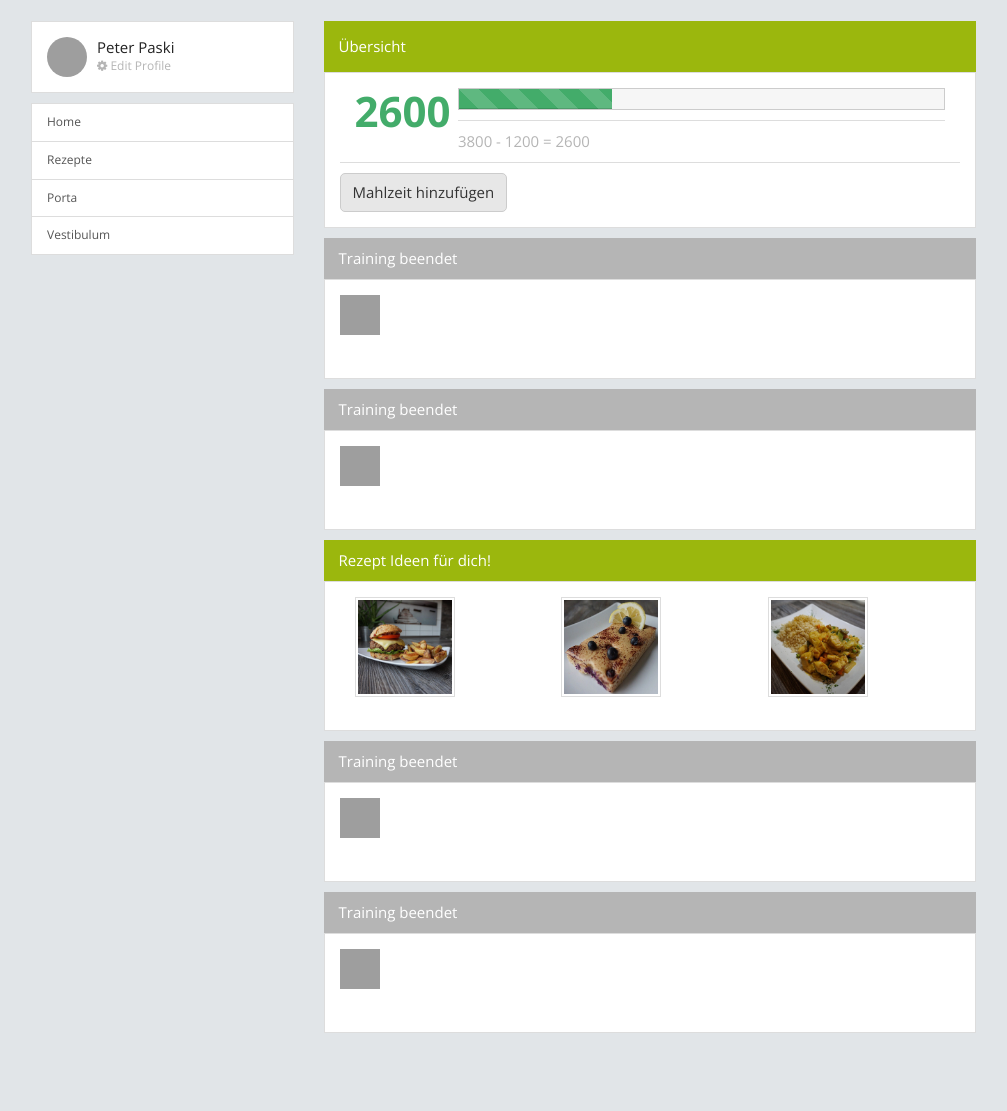
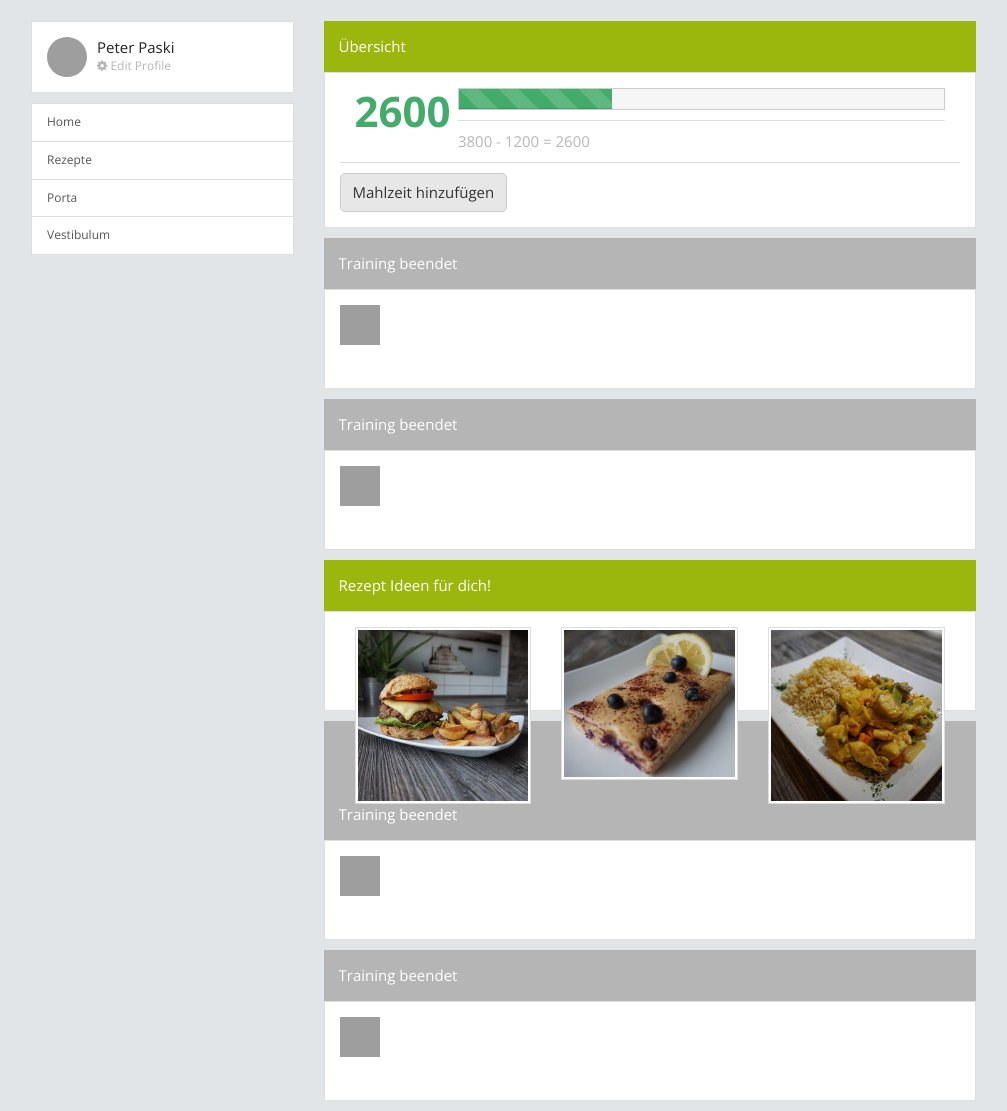
Before and after one commit to inap01/MySimplePlan, a PHP site: page /app/index.html in a window 1280 px wide. Shown: the part 45-1156 px from the top of the page, without its empty margins (39-1046 px from the left). Before the commit the page ends 1077 px from the top, so only its background shows below. Run offline with PHP 8.4, Linux system fonts and the light colour scheme; data that the repository does not hold is empty; some libraries are stand-ins or nearby versions; grey boxes are pictures that could not be loaded.

Commit message:
Schön gemacht

```diff
--- a/app/components/home/index.html
+++ b/app/components/home/index.html
@@ -1,5 +1,6 @@
 <div id="home">
     <div class="wrapper">
+        <div class="home-box">
             <div class="overview-header">Übersicht</div>
             <div class="overview">
                 <div class="row">
@@ -25,7 +26,44 @@
                     <a href="#/diary"><button class="btn btn-default">Mahlzeit hinzufügen</button></a>
                 </div>
             </div>
+        </div>
 
+        <div class="home-box">
+            <div class="post-header">
+                Training beendet
+            </div>
+            <div class="post">
+                <img width="40" height="40" class="avatar" title="Peter Panski" src="https://d2d69lvc7tiwu6.cloudfront.net/assets/user/default_avatar_male.jpg" alt="Peter Panski">
+            </div>
+        </div>
+
+        <div class="home-box">
+            <div class="post-header">
+                Training beendet
+            </div>
+            <div class="post">
+                <img width="40" height="40" class="avatar" title="Peter Panski" src="https://d2d69lvc7tiwu6.cloudfront.net/assets/user/default_avatar_male.jpg" alt="Peter Panski">
+            </div>
+        </div>
+
+        <div class="home-box">
+            <div class="recipe-header">
+                Rezept Ideen für dich!
+            </div>
+            <div class="recipe">
+                <div class="col-md-4">
+                    <img  src="../assets/img/rezepte/1738698_1758137024409154_289919985_n.jpg">
+                </div>
+                <div class="col-md-4">
+                    <img  src="../assets/img/rezepte/10655024_1033254963402987_289028985_n.jpg">
+                </div>
+                <div class="col-md-4">
+                    <img  src="../assets/img/rezepte/12357627_1667151193502538_760184001_n.jpg">
+                </div>
+            </div>
+        </div>
+
+        <div class="home-box">
             <div class="post-header">
                 Training beendet
             </div>
@@ -39,36 +77,6 @@
             <div class="post">
                 <img width="40" height="40" class="avatar" title="Peter Panski" src="https://d2d69lvc7tiwu6.cloudfront.net/assets/user/default_avatar_male.jpg" alt="Peter Panski">
             </div>
-
-        <div class="recipe-header">
-            Rezept Ideen für dich!
-        </div>
-        <div class="recipe">
-            <div class="col-md-4">
-                <img  src="../assets/img/rezepte/1738698_1758137024409154_289919985_n.jpg">
-            </div>
-            <div class="col-md-4">
-                <img  src="../assets/img/rezepte/10655024_1033254963402987_289028985_n.jpg">
-        </div>
-            <div class="col-md-4">
-                <img  src="../assets/img/rezepte/12357627_1667151193502538_760184001_n.jpg">
-            </div>
-
-
-        </div>
-
-        <div class="post-header">
-            Training beendet
-        </div>
-        <div class="post">
-            <img width="40" height="40" class="avatar" title="Peter Panski" src="https://d2d69lvc7tiwu6.cloudfront.net/assets/user/default_avatar_male.jpg" alt="Peter Panski">
-        </div>
-
-        <div class="post-header">
-            Training beendet
-        </div>
-        <div class="post">
-            <img width="40" height="40" class="avatar" title="Peter Panski" src="https://d2d69lvc7tiwu6.cloudfront.net/assets/user/default_avatar_male.jpg" alt="Peter Panski">
         </div>
 
     </div>
--- a/assets/styles/_diary.scss
+++ b/assets/styles/_diary.scss
@@ -33,7 +33,7 @@
     }
 
     .delete{
-        background-color:$danger;
+        background-color: $danger;
         @include border-radius(50%,50%,50%,50%);
         height: 25px;
         width: 25px;
--- a/assets/styles/_home.scss
+++ b/assets/styles/_home.scss
@@ -1,13 +1,31 @@
 .wrapper{
     width:100%;
 
-    .overview{
+    .home-box {
+        .overview-header,
+        .post-header,
+        .recipe-header {
+            background-color: $grey;
+            min-height: 40px;
+            padding: 15px;
+            color: $white;
+            font-weight: 500;
+        }
+
+        .overview,
+        .post,
+        .recipe {
             background-color: $white;
             min-height: 100px;
             margin-bottom: 10px;
             padding: 15px;
             border: 1px solid $grey-border;
+        }
 
+
+        // OVERVIEW ====================================================================================================
+
+        .overview{
             h3{
                 color: $success;
                 font-weight: 800;
@@ -43,61 +61,42 @@
         }
 
         .overview-header{
-        background-color:$green;
-        min-height: 40px;
-        padding:15px;
-        color:$white;
-        font-weight: 500;
+            background-color: $green;
         }
 
 
 
+        // POSTS =======================================================================================================
+
         .post-header{
-        background-color:$grey;
-        min-height: 20px;
-        padding:10px 15px;
-        color:$white;
             font-weight: 300;
         }
 
         .post{
-
-        background-color: $white;
-        min-height: 100px;
-        margin-bottom: 10px;
-        padding: 15px;
-        border: 1px solid $grey-border;
 
             .avatar{
                 margin:auto 0;
             }
         }
 
+
+        // RECIPES =====================================================================================================
+
         .recipe-header{
-        background-color:$green;
-        min-height: 20px;
-        padding:10px 15px;
-        color:$white;
+            background-color: $green;
             font-weight: 300;
         }
 
         .recipe{
-        background-color: $white;
-        min-height: 100px;
-        height: 150px;
-        margin-bottom: 10px;
-        padding: 15px;
-        border: 1px solid $grey-border;
-
+            [class*="col-"] {
                 img{
-            height:100px;
-            width: 100px;
                     background-color:$white;
                     border:1px solid $grey-border;
                     padding:2px;
-            overflow:hidden;
+                    width: 100%;
+                    overflow: hidden;
                 }
-
             }
-
         }
+    }
+}
--- a/assets/styles/mysimpleplan.css
+++ b/assets/styles/mysimpleplan.css
@@ -1,157 +1,204 @@
+/* line 4, mysimpleplan.scss */
 body {
-  background-color: #e1e5e8; }
+  background-color: #e1e5e8;
+}
 
+/* line 1, _topnav.scss */
 #topnav.navbar {
-  background-color: #9bb70d; }
+  background-color: #9bb70d;
+}
+/* line 6, _topnav.scss */
 #topnav.navbar li a:hover, #topnav.navbar li a:focus {
-    background-color: #a3c10e; }
+  background-color: #a3c10e;
+}
+/* line 11, _topnav.scss */
 #topnav.navbar li a.dropdown-toggle.user {
-    padding: 5px 15px; }
+  padding: 5px 15px;
+}
+/* line 15, _topnav.scss */
 #topnav.navbar li a.dropdown-toggle.user img {
   height: 35px;
   width: 35px;
   margin-right: 5px;
   -webkit-border-radius: 50% 50% 50% 50%;
   -moz-border-radius: 50% 50% 50% 50%;
-      border-radius: 50% 50% 50% 50%; }
+  border-radius: 50% 50% 50% 50%;
+}
+/* line 26, _topnav.scss */
 #topnav .brand {
   color: #fff;
   font-weight: 800;
-  text-decoration: none; }
+  text-decoration: none;
+}
 
+/* line 1, _sidebar-profile.scss */
 #sidebar .profile {
   background-color: #fff;
   width: 100%;
   border: 1px solid #dddddd;
   margin-bottom: 10px;
-  padding: 15px; }
+  padding: 15px;
+}
+/* line 8, _sidebar-profile.scss */
 #sidebar .profile .wrapper {
   min-height: 40px;
   padding-left: 50px;
-    position: relative; }
+  position: relative;
+}
+/* line 13, _sidebar-profile.scss */
 #sidebar .profile .wrapper .user {
   float: left;
-      width: 100%; }
+  width: 100%;
+}
+/* line 18, _sidebar-profile.scss */
 #sidebar .profile .wrapper .edit {
   float: left;
   width: 100%;
   color: #b5b5b5;
-      font-size: 12px; }
+  font-size: 12px;
+}
+/* line 25, _sidebar-profile.scss */
 #sidebar .profile .wrapper img {
   position: absolute;
   top: 0;
   left: 0;
   -webkit-border-radius: 50% 50% 50% 50%;
   -moz-border-radius: 50% 50% 50% 50%;
-      border-radius: 50% 50% 50% 50%; }
+  border-radius: 50% 50% 50% 50%;
+}
 
+/* line 1, _home.scss */
 #home .wrapper {
-  width: 100%; }
-  #home .wrapper .overview {
+  width: 100%;
+}
+/* line 5, _home.scss */
+#home .wrapper .home-box .overview-header,
+#home .wrapper .home-box .post-header,
+#home .wrapper .home-box .recipe-header {
+  background-color: #b5b5b5;
+  min-height: 40px;
+  padding: 15px;
+  color: #fff;
+  font-weight: 500;
+}
+/* line 15, _home.scss */
+#home .wrapper .home-box .overview,
+#home .wrapper .home-box .post,
+#home .wrapper .home-box .recipe {
   background-color: #fff;
   min-height: 100px;
   margin-bottom: 10px;
   padding: 15px;
-    border: 1px solid #dddddd; }
-    #home .wrapper .overview h3 {
+  border: 1px solid #dddddd;
+}
+/* line 29, _home.scss */
+#home .wrapper .home-box .overview h3 {
   color: #43ac6a;
   font-weight: 800;
   font-size: 2.8em;
   padding: 0;
-      margin: 0; }
-    #home .wrapper .overview hr {
-      margin: 10px 0; }
-    #home .wrapper .overview .progress {
+  margin: 0;
+}
+/* line 37, _home.scss */
+#home .wrapper .home-box .overview hr {
+  margin: 10px 0;
+}
+/* line 41, _home.scss */
+#home .wrapper .home-box .overview .progress {
   padding: 0;
-      margin: 0; }
-    #home .wrapper .overview .row {
   margin: 0;
-      padding: 0; }
-    #home .wrapper .overview button {
+}
+/* line 46, _home.scss */
+#home .wrapper .home-box .overview .row {
+  margin: 0;
+  padding: 0;
+}
+/* line 53, _home.scss */
+#home .wrapper .home-box .overview button {
   -webkit-border-radius: 5px 5px 5px 5px;
   -moz-border-radius: 5px 5px 5px 5px;
-      border-radius: 5px 5px 5px 5px; }
-    #home .wrapper .overview span {
-      color: #b5b5b5; }
-  #home .wrapper .overview-header {
+  border-radius: 5px 5px 5px 5px;
+}
+/* line 57, _home.scss */
+#home .wrapper .home-box .overview span {
+  color: #b5b5b5;
+}
+/* line 63, _home.scss */
+#home .wrapper .home-box .overview-header {
   background-color: #9bb70d;
-    min-height: 40px;
-    padding: 15px;
-    color: #fff;
-    font-weight: 500; }
-  #home .wrapper .post-header {
-    background-color: #b5b5b5;
-    min-height: 20px;
-    padding: 10px 15px;
-    color: #fff;
-    font-weight: 300; }
-  #home .wrapper .post {
-    background-color: #fff;
-    min-height: 100px;
-    margin-bottom: 10px;
-    padding: 15px;
-    border: 1px solid #dddddd; }
-    #home .wrapper .post .avatar {
-      margin: auto 0; }
-  #home .wrapper .recipe-header {
+}
+/* line 71, _home.scss */
+#home .wrapper .home-box .post-header {
+  font-weight: 300;
+}
+/* line 77, _home.scss */
+#home .wrapper .home-box .post .avatar {
+  margin: auto 0;
+}
+/* line 85, _home.scss */
+#home .wrapper .home-box .recipe-header {
   background-color: #9bb70d;
-    min-height: 20px;
-    padding: 10px 15px;
-    color: #fff;
-    font-weight: 300; }
-  #home .wrapper .recipe {
-    background-color: #fff;
-    min-height: 100px;
-    height: 150px;
-    margin-bottom: 10px;
-    padding: 15px;
-    border: 1px solid #dddddd; }
-    #home .wrapper .recipe img {
-      height: 100px;
-      width: 100px;
+  font-weight: 300;
+}
+/* line 92, _home.scss */
+#home .wrapper .home-box .recipe [class*="col-"] img {
   background-color: #fff;
   border: 1px solid #dddddd;
   padding: 2px;
-      overflow: hidden; }
+  width: 100%;
+  overflow: hidden;
+}
 
+/* line 1, _diary.scss */
 #diary .wrapper {
   width: 100%;
   background-color: #fff;
   min-height: 100px;
   margin-bottom: 10px;
   padding: 15px;
-  border: 1px solid #dddddd; }
+  border: 1px solid #dddddd;
+}
+/* line 9, _diary.scss */
 #diary .wrapper .calorie {
   margin: 45px 0;
   font-size: 1.3em;
-    font-weight: 500; }
+  font-weight: 500;
+}
+/* line 15, _diary.scss */
 #diary .wrapper .date {
   font-size: 1.2em;
   font-weight: 800;
   color: #1b1b1b;
-    margin-right: 15px; }
+  margin-right: 15px;
+}
+/* line 22, _diary.scss */
 #diary .wrapper .weekday {
   font-size: 0.9em;
   font-weight: 300;
-    color: #1b1b1b; }
+  color: #1b1b1b;
+}
+/* line 28, _diary.scss */
 #diary .wrapper .edit {
   background-color: #E99002;
   -webkit-border-radius: 50% 50% 50% 50%;
   -moz-border-radius: 50% 50% 50% 50%;
   border-radius: 50% 50% 50% 50%;
   height: 25px;
-    width: 25px; }
+  width: 25px;
+}
+/* line 35, _diary.scss */
 #diary .wrapper .delete {
   background-color: #F04124;
   -webkit-border-radius: 50% 50% 50% 50%;
   -moz-border-radius: 50% 50% 50% 50%;
   border-radius: 50% 50% 50% 50%;
   height: 25px;
-    width: 25px; }
+  width: 25px;
+}
+/* line 42, _diary.scss */
 #diary .wrapper .food-add {
   width: 100%;
   margin: 15px 0;
   color: #fff;
-    background-color: #9bb70d; }
-
-/*# sourceMappingURL=mysimpleplan.css.map */
+  background-color: #9bb70d;
+}
```
Also changed, not shown: assets/styles/frontsite/frontsite.css (+72 -26 lines), 1 other file. Lines whose indentation alone changed are shown as unchanged.
